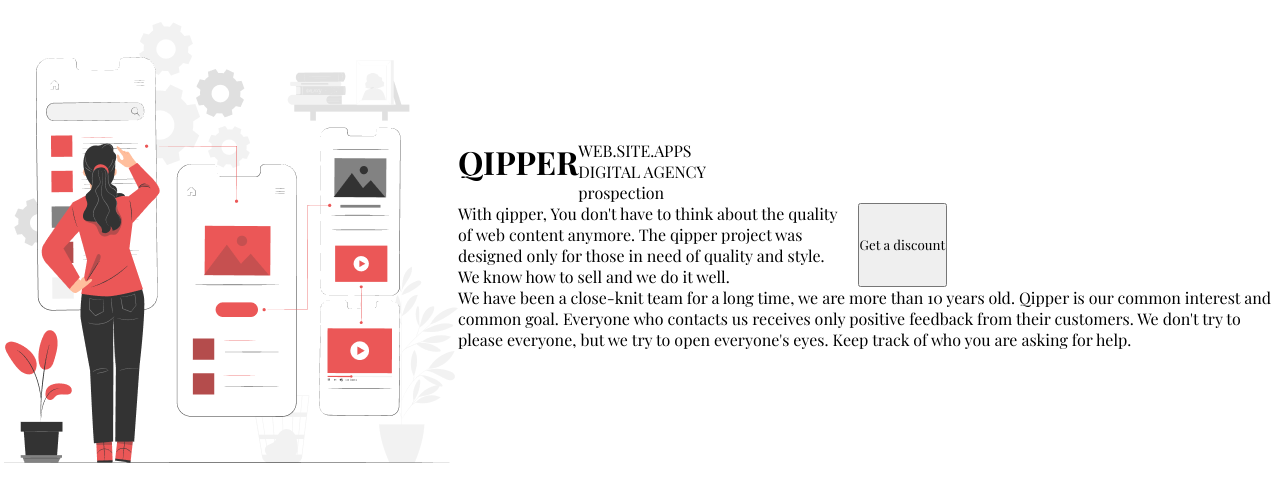
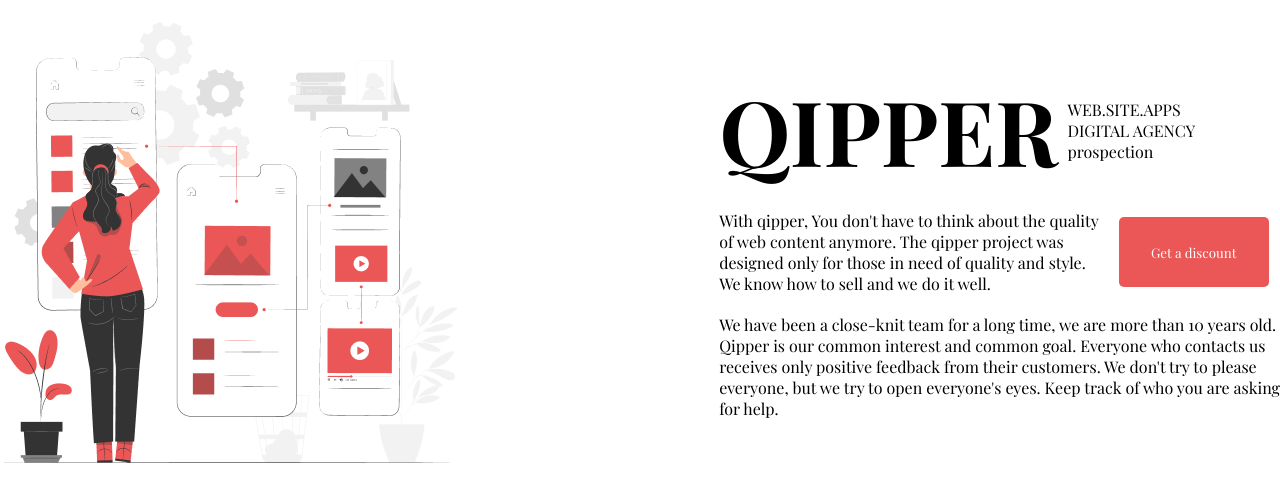
Before and after one commit to Asrorbek090/qipper, a plain HTML site: page index.html in a window 1280 px wide. Shown: the part 78-580 px from the top of the page. Drawn offline with nearby package versions, Linux system fonts and the light colour scheme; a web font is replaced by a local one.

Commit message:
Yangi commit

```diff
--- a/index.html
+++ b/index.html
@@ -45,9 +45,11 @@
           </div>
           <div class="text-vs-btn">
             <p>With qipper, You don't have to think about the quality <br> of web content anymore. The qipper project was <br> designed only for those in need of quality and style. <br>  We know how to sell and we do it well.</p>
+            <!-- <div class="text-vs-btn-button">
+            </div> -->
             <button>Get a discount</button>
           </div>
-          <p>We have been a close-knit team for a long time, we are more than 10 years old. Qipper is our common interest and common goal. Everyone who contacts us receives only positive feedback from their customers. We don't try to please everyone, but we try to open everyone's eyes. Keep track of who you are asking for help.</p>
+          <p>We have been a close-knit team for a long time, we are more than 10 years old. <br> Qipper is our common interest and common goal. Everyone who contacts us <br> receives only positive feedback from their customers. We don't try to please <br> everyone, but we try to open everyone's eyes. Keep track of who you are asking <br> for help.</p>
         </div>
       </div>
     </div>
--- a/style.css
+++ b/style.css
@@ -52,8 +52,24 @@
 }
 .main-qipper-text-flex {
   display: flex;
+  align-items: center;
+  gap: 10px;
+  padding-bottom: 20px;
 }
 .text-vs-btn {
   display: flex;
+  align-items: center;
   gap: 20px;
+  padding-bottom: 20px;
 }
+.text-vs-btn button {
+  width: 150px;
+  height: 70px;
+  background-color: rgba(235, 87, 87, 1);
+  border: none;
+  color: white;
+  border-radius: 5px;
+}
+.main-qipper-text-flex h1 {
+  font-size: 90px;
+}
```
